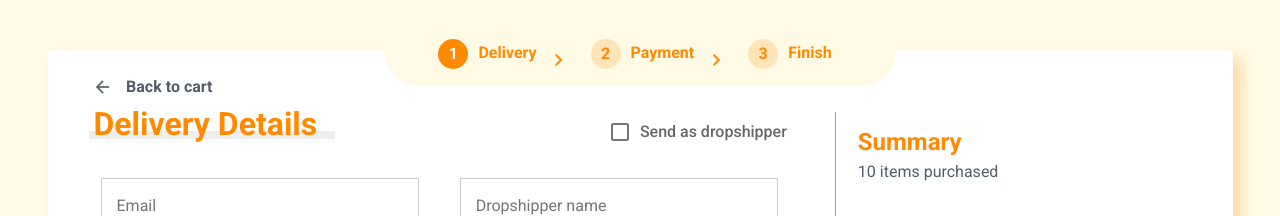
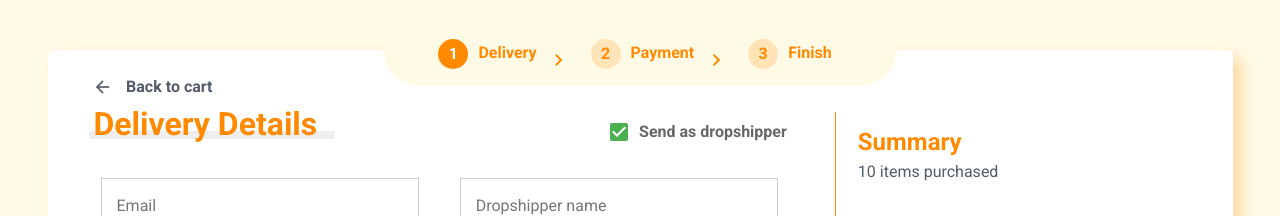
Before and after one commit to fuaditrockz/order-stepper, a Vue app: page / in a window 1280 px wide. Shown: the top 216 px of the page. Built offline with nearby package versions, Linux system fonts and the light colour scheme.

Commit message:
[CheckBox.vue, DeliveryDetails.vue, summary.js] Success create mutations on the is_dropshipping in the global state.

```diff
--- a/src/components/atoms/CheckBox.vue
+++ b/src/components/atoms/CheckBox.vue
@@ -1,5 +1,9 @@
 <template>
-  <v-checkbox v-model="isChecked" color="success">
+  <v-checkbox
+    v-model="isChecked"
+    color="success"
+    @change="clicked"
+  >
     <template v-slot:label>
       <h4>{{ title }}</h4>
     </template>
@@ -12,6 +16,11 @@ export default {
   props: {
     title: String,
     isChecked: Boolean
+  },
+  methods: {
+    clicked() {
+      this.$emit('clicked')
+    }
   }
 }
 </script>
--- a/src/components/organisms/DeliveryDetails.vue
+++ b/src/components/organisms/DeliveryDetails.vue
@@ -3,10 +3,21 @@
     <v-row class="spacing-between pr-5">
       <Title size="big" title="Delivery Details" />
       <div>
-        <CheckBox
+        <v-checkbox
+          v-model="isDropshipper"
+          :value="isDropshipper"
+          color="success"
+          @change="clickDropshipperCheckBox()"
+        >
+          <template v-slot:label>
+            <h4>Send as dropshipper</h4>
+          </template>
+        </v-checkbox>
+        <!-- <CheckBox
           title="Send as dropshipper"
-          :isChecked="isDropshipper()"
-        />
+          :isChecked="get_is_dropshipper()"
+          @clicked="setAsDropshipper"
+        /> -->
       </div>
     </v-row>
     <v-row>
@@ -14,13 +25,13 @@
       <TextInput
         placeholder="Dropshipper name"
         id="drophsipper-name"
-        :isDisabled="isDropshipper()"
+        :isDisabled="!isDropshipper"
       />
       <TextInput placeholder="Phone Number" id="phone-number" />
       <TextInput
         placeholder="Dropshipper phone number"
         id="dropshipper-phone-number"
-        :isDisabled="isDropshipper()"
+        :isDisabled="!isDropshipper"
       />
       <TextInput
         placeholder="Address"
@@ -32,27 +43,28 @@
 </template>
 
 <script>
-import { mapGetters } from 'vuex'
+import { mapMutations } from 'vuex'
 import Title from '../atoms/Title'
 import TextInput from '../atoms/TextInput'
-import CheckBox from '../atoms/CheckBox'
+/* import CheckBox from '../atoms/CheckBox' */
 
 export default {
   name: 'DeliveryDetails',
   components: {
     Title,
     TextInput,
-    CheckBox
+    /* CheckBox */
   },
-  computed: {
-    ...mapGetters(['get_is_dropshipper'])
+  data() {
+    return {
+      isDropshipper: true
+    }
   },
   methods: {
-    isDropshipper () {
-      const dataResult = this.get_is_dropshipper
-      console.log('IS_DROPSHIPPER', dataResult)
-      console.log('IS_DROPSHIPPER_INPUT_DISABLED', dataResult)
-      return dataResult
+    ...mapMutations(['SETUP_DROPSHIPPER']),
+    clickDropshipperCheckBox() {
+      this.SETUP_DROPSHIPPER(this.isDropshipper)
+      console.log(this.isDropshipper)
     }
   }
 }
--- a/src/store/modules/summary.js
+++ b/src/store/modules/summary.js
@@ -26,17 +26,14 @@ const getters = {
       amount += item.price
     })
     return amount
-  },
-  get_is_dropshipper: state => {
-    return state.dropshipping.is_dropshipping
   }
 }
 
 const actions = {}
 
 const mutations = {
-  set_as_dropshipper: state => {
-    state.dropshipping.is_dropshipping = true
+  SETUP_DROPSHIPPER: (state, payload) => {
+    state.dropshipping.is_dropshipping = payload
   }
 }
 
```
